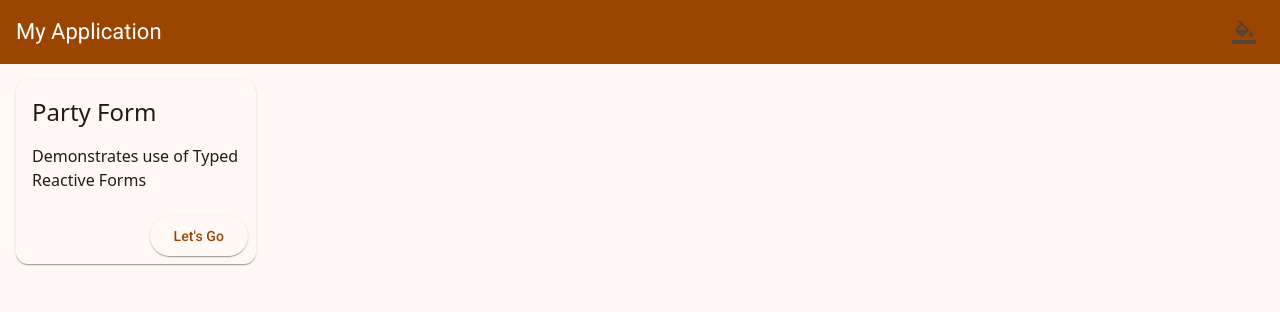
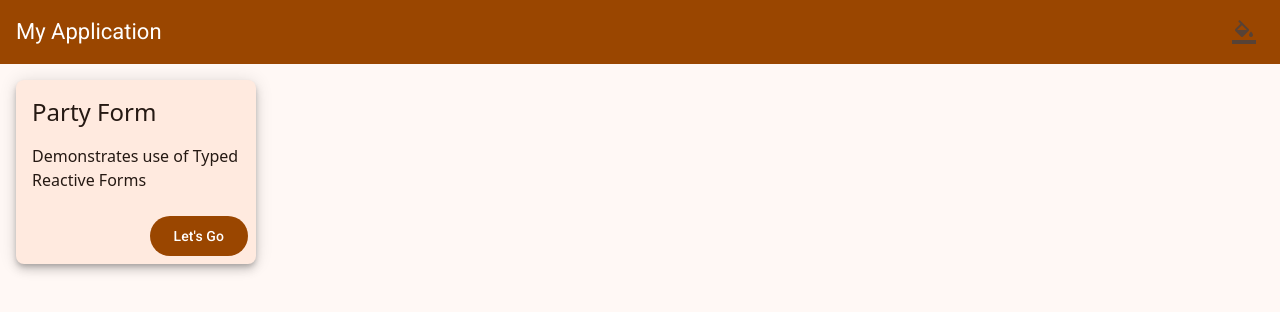
Before and after one commit to yadavsudhir405/experiment-angular, an Angular app: page /home in a window 1280 px wide. Shown: the top 312 px of the page. Built offline with nearby package versions, Linux system fonts and the light colour scheme.

Commit message:
With Overrides

```diff
--- a/src/app/feature/header/header.component.scss
+++ b/src/app/feature/header/header.component.scss
@@ -2,6 +2,9 @@
 
 :host {
 
+  /*
+     Local overrides for the toolbar component
+   */
   @include mat.toolbar-overrides((
     container-background-color: var(--mat-sys-primary),
     container-text-color: var(--mat-sys-on-primary),
--- a/src/app/feature/home/home.component.html
+++ b/src/app/feature/home/home.component.html
@@ -1,4 +1,4 @@
-<mat-card class="min-h-20 max-h-90  min-w-20 max-w-60 overflow-auto gap-4"  *ngFor="let item of cardItems">
+<mat-card appearance="raised" class="min-h-20 max-h-90  min-w-20 max-w-60 overflow-auto gap-4"  *ngFor="let item of cardItems">
  <mat-card-header>
   <span class="text-2xl">{{item.title}}</span>
  </mat-card-header>
@@ -6,7 +6,7 @@
     <span>{{item.description}}</span>
   </mat-card-content>
   <mat-card-actions align="end">
-    <button mat-raised-button (click)="navigateTo(item.link)">
+    <button mat-flat-button (click)="navigateTo(item.link)">
       Let's Go
     </button>
   </mat-card-actions>
--- a/src/material-component-override.scss
+++ b/src/material-component-override.scss
@@ -1 +1,12 @@
 @use '@angular/material' as mat;
+
+.orange-theme, .orange-theme, .green-theme {
+  /*
+  Global overrides for card component
+   */
+  @include mat.card-overrides((
+    elevated-container-shape: 8px,
+    elevated-container-color: var(--mat-sys-surface-container),
+    elevated-container-elevation: var(--mat-sys-level3),
+  ))
+}
```
